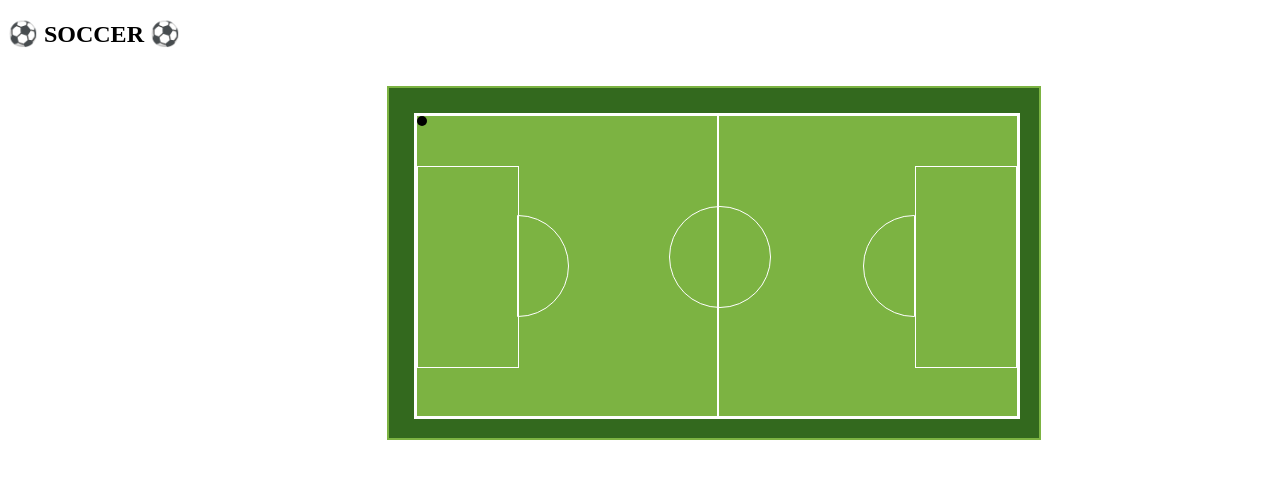
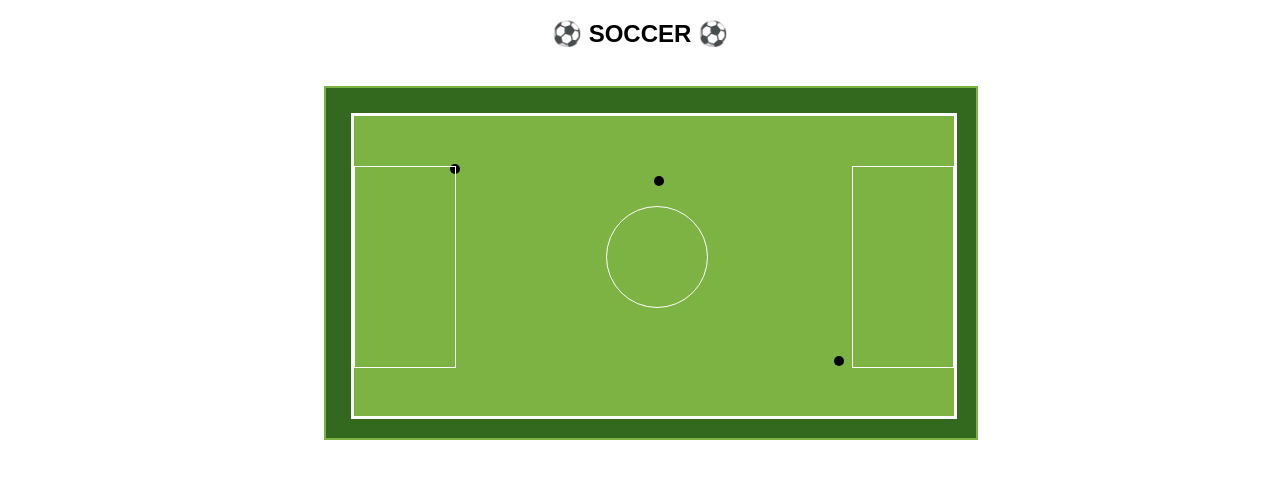
Before and after one commit to Inti15/canchaPositioning, a plain HTML site: page index.html in a window 1280 px wide. Drawn offline with Linux system fonts and the light colour scheme.

Commit message:
Se agregan balones al html y estilos de los mismo, ejercicio terminado

```diff
--- a/css/style.css
+++ b/css/style.css
@@ -1,7 +1,11 @@
+body{
+  text-align: center;
+  font-family: 'Days One', sans-serif;
+  }
 .estiloCancha{
     position: relative;
     margin-top: 3%;
-    margin-left: 30%;
+    margin-left: 25%;
     margin-bottom: 5%;
     width: 650px;
     height: 350px;
@@ -19,8 +23,7 @@
   }
 
   .balon{
-    float: left;
-    vertical-align: middle;
+    position: absolute;
     width: 10px;
     height: 10px;
     border-radius: 50%;
@@ -36,31 +39,16 @@
     width: 100px;
     height: 200px;
   }
-
-  .alineaCentro{
-    left: 50%;
-    height: 300px;
-  }
-
   .tamCirculo{
     width: 50px;
     height: 100px;
   }
   /*ESTILO CANCHA SOCCER*/
-    #canchaS{
-      cursor: url("playerSoccer.png"), auto;
-    }
     #soccerCancha{
       background-color:#7CB342;
     }
     #izq{
       top: 50px;
-    }
-
-    #circuloIzq{
-      left: 100px;
-      top: 33%;
-      border-radius: 0 100px 100px 0;
     }
 
     #circuloCentro{
@@ -71,13 +59,21 @@
       border-radius: 50%;
     }
 
-    #circuloDer{
-      right: 17%;
-      top: 33%;
-      border-radius: 100px 0 0 100px;
-    }
-
     #der{
       top: 50px;
       right: 0;
     }
+
+    #a{
+      margin-left: 16%;
+      margin-top: 8%;
+    }
+
+    #b{
+      margin-top: 10%;
+      margin-left:50%;
+    }
+    #c{
+      margin-top: 40%;
+      margin-left:80%;
+    }
--- a/index.html
+++ b/index.html
@@ -6,17 +6,16 @@
     <link rel="stylesheet" href="css/style.css">
   </head>
   <body>
+    <!-- Sección de la cancha -->
     <section id="canchaSoc">
         <h2> ⚽ SOCCER ⚽ </h2>
-
         <div id="canchaS" class="estiloCancha" >
           <div id="soccerCancha" class="cancha">
-            <div class="balon"></div>
+            <div id="a" class="balon"></div>
+            <div id="b" class="balon"></div>
+            <div id="c" class="balon"></div>
             <div id="izq" class="estiloForma tamForma"></div>
-            <div id="centroS" class="estiloForma alineaCentro"></div>
-            <div id="circuloIzq" class="estiloForma tamCirculo"></div>
             <div id="circuloCentro" class="estiloForma"></div>
-            <div id="circuloDer" class="estiloForma tamCirculo"></div>
             <div id="der" class="estiloForma tamForma"></div>
           </div>
         </div>
```
